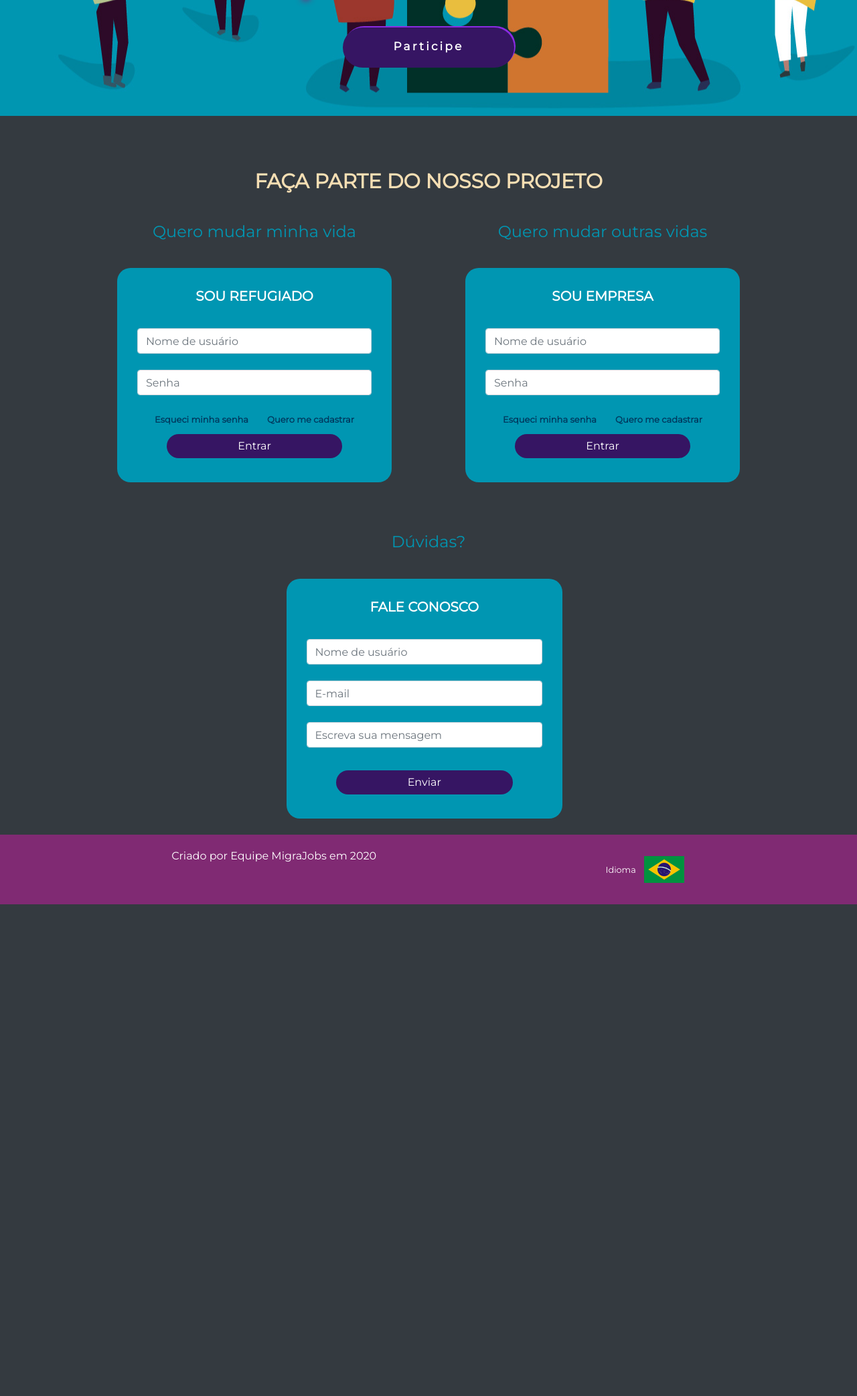
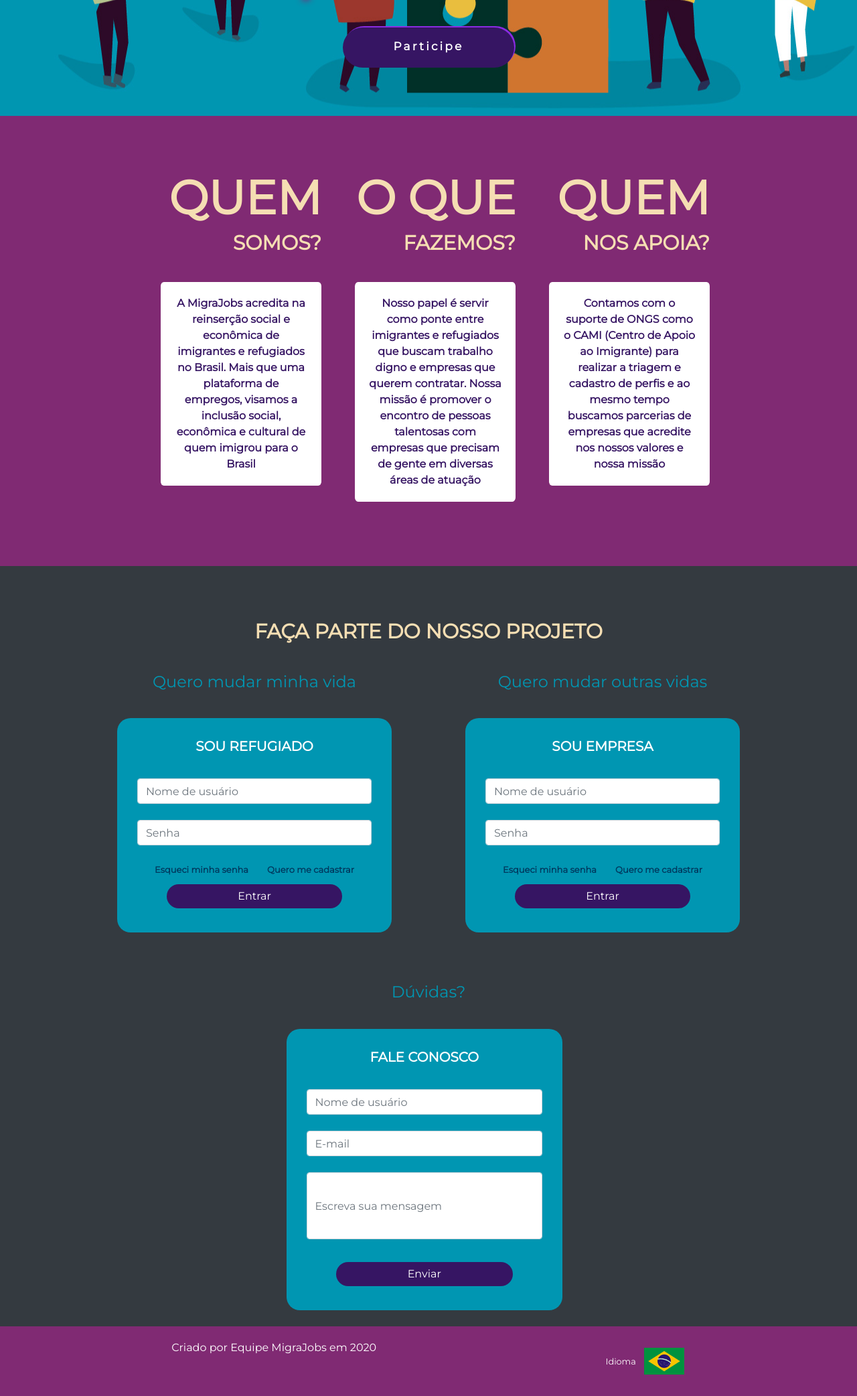
Before and after one commit to graciani23/projeto-integrador, a PHP site: page /sobre-nos.php in a window 1280 px wide. Shown: the part 348-2432 px from the top of the page at 67% size. Before the commit the page ends 1698 px from the top, so only its background shows below. Run offline with PHP 8.4, Linux system fonts and the light colour scheme.

Commit message:
adicionando os textos do sobre nós

```diff
--- /dev/null
+++ b/assets/css/estiloSobreNos.css
@@ -0,0 +1,36 @@
+* {
+    box-sizing: border-box;
+    margin: 0;
+    padding: 0;
+}
+
+.sobrenos {
+    background-color: #802A73;
+    padding: 60px;
+
+}
+ .quem {
+    color: wheat;
+    font-size: 70px;
+    font-weight: bold;
+    text-align: right;
+}
+
+.somos {
+    color: wheat;
+    font-size: 30px;
+    text-align: right;
+    font-weight: bold;
+}
+
+.psobrenos {
+    color: #361563;
+    margin-left: 20px;
+    text-align: center;
+    background-color: white;
+    padding: 20px;
+    border-radius: 2%;
+    margin-top: 40px;
+    font-weight: bold;
+
+}
--- a/assets/css/estilocadastro.css
+++ b/assets/css/estilocadastro.css
@@ -110,3 +110,7 @@ body > section {
     margin-top: 40px;
 
 }
+
+.form-group-mensagem > input {
+    height: 100px;
+}
--- a/assets/includes/cadastre.php
+++ b/assets/includes/cadastre.php
@@ -79,7 +79,7 @@
                             <label for="exampleInputEmail1"></label>
                             <input for="email" class="form-control" id="exampleInputEmail1" aria-describedby="emailHelp" placeholder="E-mail">
                         </div>
-                        <div class="form-group">
+                        <div class="form-group-mensagem">
                             <label for="mensagem"></label>
                             <input type="text" class="form-control" name="mensagem" id="mensagem" placeholder="Escreva sua mensagem">
                         </div>
--- a/assets/includes/header.php
+++ b/assets/includes/header.php
@@ -13,7 +13,10 @@
 <body>
     <div class="fundo">
             <h2 class="h2">Recomeço além das fronteiras</h2>
-            <button class="botao"> Participe  </button>
+                <form action="./assets/includes/cadastre.php" method="get">
+                    <button class="botao"> Participe  </button>
+                </form>
+            </form>
             <br> <br> <br>
         </div>
     <div class="fundo">
--- a/sobre-nos.php
+++ b/sobre-nos.php
@@ -6,16 +6,40 @@
     <meta http-equiv="X-UA-Compatible" content="ie=edge">
     <title>Projeto Integrador - Refugiados</title>
     <link href="https://fonts.googleapis.com/css?family=Montserrat&display=swap" rel="stylesheet">
+    <link rel="stylesheet" href="./assets/css/estiloSobreNos.css">
     <link rel="stylesheet" href="https://stackpath.bootstrapcdn.com/bootstrap/4.4.1/css/bootstrap.min.css"
         integrity="sha384-Vkoo8x4CGsO3+Hhxv8T/Q5PaXtkKtu6ug5TOeNV6gBiFeWPGFN9MuhOf23Q9Ifjh" crossorigin="anonymous">
 </head>
     <?php
         require('./assets/includes/menu.php');
         require('./assets/includes/header.php');
+        ?>
+    <section class="sobrenos">
+        <div class="container">
+            <div class="row">
+                <div class="col">
+                    <h2 class="quem">QUEM</h2>
+                    <h6 class="somos">SOMOS?</h6>
+                     <p class="psobrenos"> A MigraJobs acredita na reinserção social e econômica de imigrantes e refugiados no Brasil. Mais que uma plataforma de empregos, visamos a inclusão social, econômica e cultural de quem imigrou para o Brasil</p>
+                </div>
+                <div class="col">
+                    <h2 class="quem"> O QUE </h2>
+                    <h6 class="somos">FAZEMOS?</h6>
+                    <p class="psobrenos">Nosso papel é servir como ponte entre imigrantes e refugiados que buscam trabalho digno e empresas que querem contratar. Nossa missão é promover o encontro de pessoas talentosas com empresas que precisam de gente em diversas áreas de atuação</p>
+                </div>
+                <div class="col">
+                    <h2 class="quem"> QUEM </h2>
+                    <h6 class="somos">NOS APOIA?</h6>
+                    <p class="psobrenos">Contamos com o suporte de ONGS como o CAMI (Centro de Apoio ao Imigrante) para realizar a triagem e cadastro de perfis e ao mesmo tempo buscamos parcerias de empresas que acredite nos nossos valores e nossa missão</p>
+            </div>
+        </div>
+   </section>
+    <?php
         require('./assets/includes/cadastre.php');
-        require('./assets/includes/footerQS.php')
+        require('./assets/includes/footerQS.php');
+        ?>
 
-    ?>
+
 <body>
 
 </body>
```
